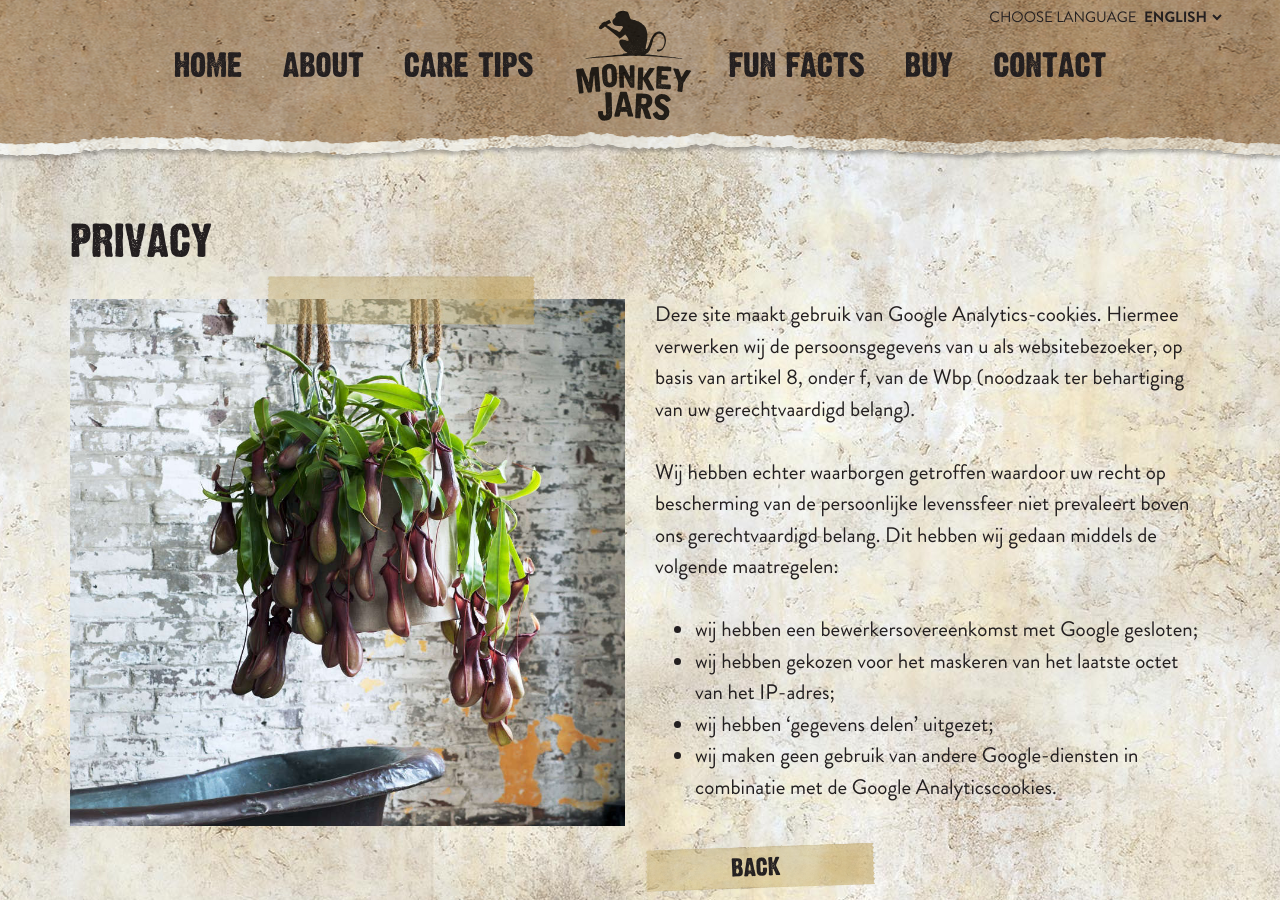
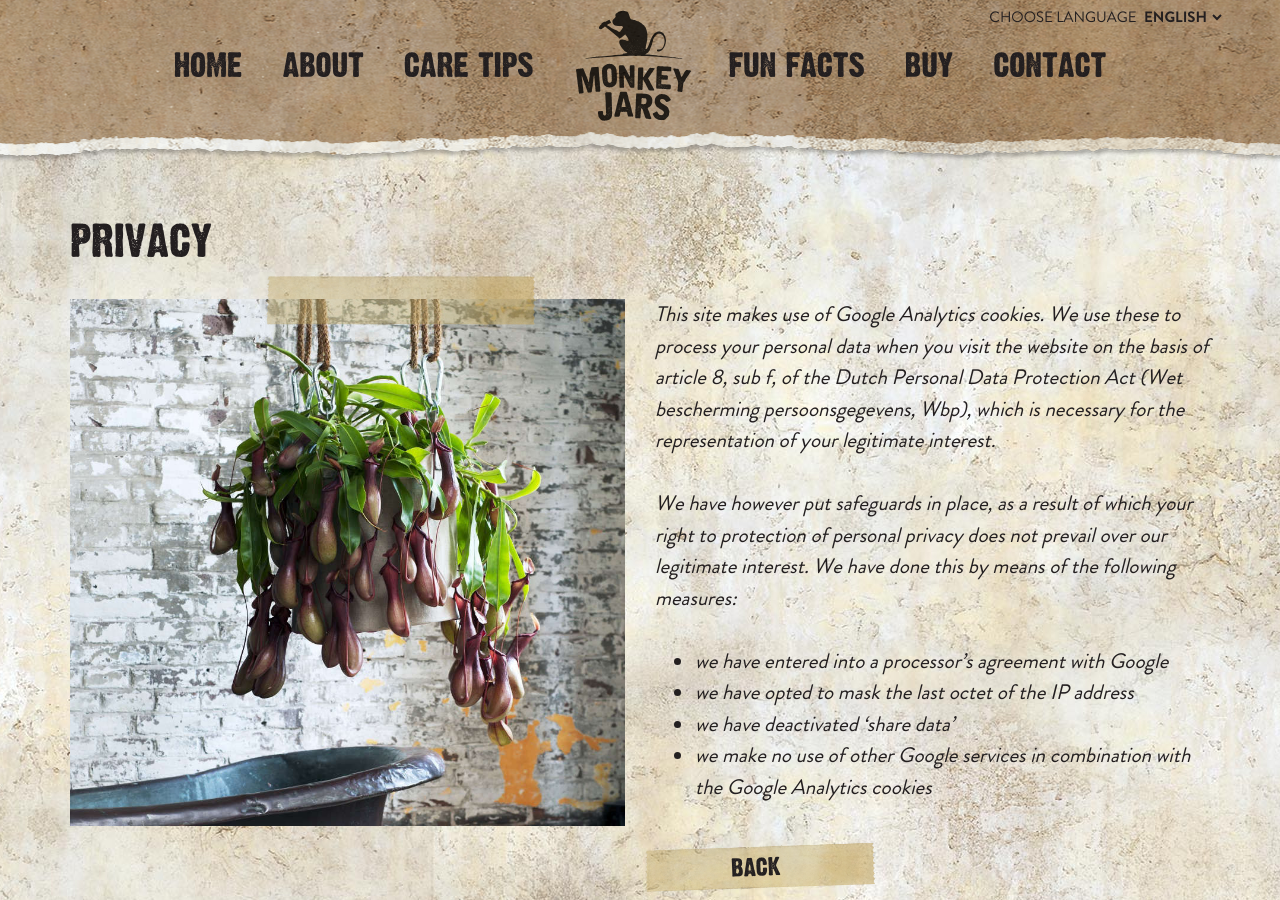
Before and after one commit to xuantiep/monkeyjars_en, a Jekyll site: the page built from privacy/index.md, in a window 1280 px wide and 900 px high. Built offline with Jekyll 4.4.1, drawn with Linux system fonts in a browser that asks for light colours.

Commit message:
Updated 'privacy/index.md' via CloudCannon

```diff
--- a/privacy/index.md
+++ b/privacy/index.md
@@ -1,11 +1,13 @@
 ---
 title: Privacy
 ---
-Deze site maakt gebruik van Google Analytics-cookies. Hiermee verwerken wij de persoonsgegevens van u als websitebezoeker, op basis van artikel 8, onder f, van de Wbp (noodzaak ter behartiging van uw gerechtvaardigd belang).
 
-Wij hebben echter waarborgen getroffen waardoor uw recht op bescherming van de persoonlijke levenssfeer niet prevaleert boven ons gerechtvaardigd belang. Dit hebben wij gedaan middels de volgende maatregelen:
 
-- wij hebben een bewerkersovereenkomst met Google gesloten;
-- wij hebben gekozen voor het maskeren van het laatste octet van het IP-adres;
-- wij hebben 'gegevens delen' uitgezet;
-- wij maken geen gebruik van andere Google-diensten in combinatie met de Google Analyticscookies.
+*This site makes use of Google Analytics cookies. We use these to process your personal data when you visit the website on the basis of article 8, sub f, of the Dutch Personal Data Protection Act (Wet bescherming persoonsgegevens, Wbp), which is necessary for the representation of your legitimate interest.*
+
+*We have however put safeguards in place, as a result of which your right to protection of personal privacy does not prevail over our legitimate interest. We have done this by means of the following measures:*
+
+* *we have entered into a processor's agreement with Google*
+* *we have opted to mask the last octet of the IP address*
+* *we have deactivated ‘share data’*
+* *we make no use of other Google services in combination with the Google Analytics cookies*
```
